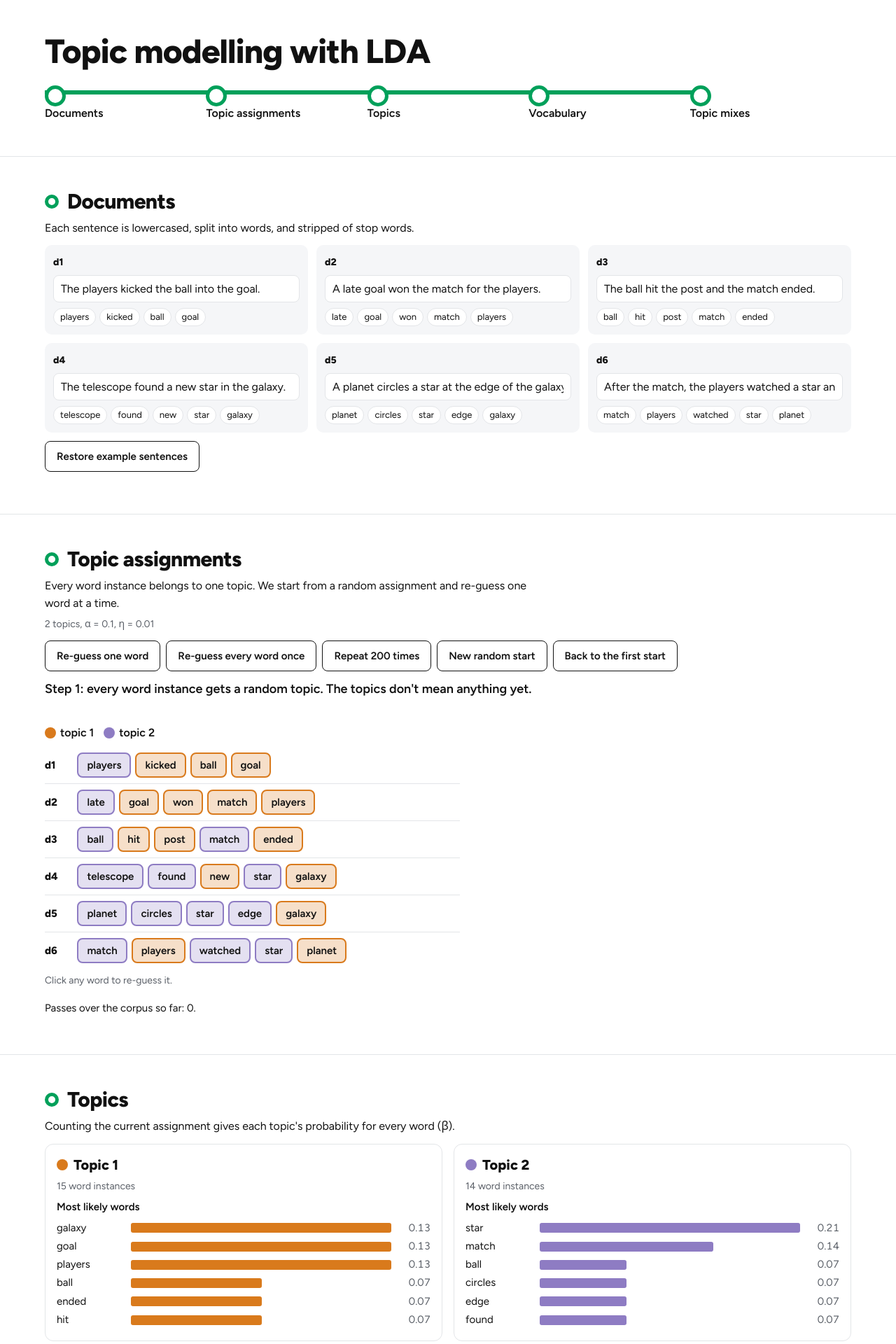
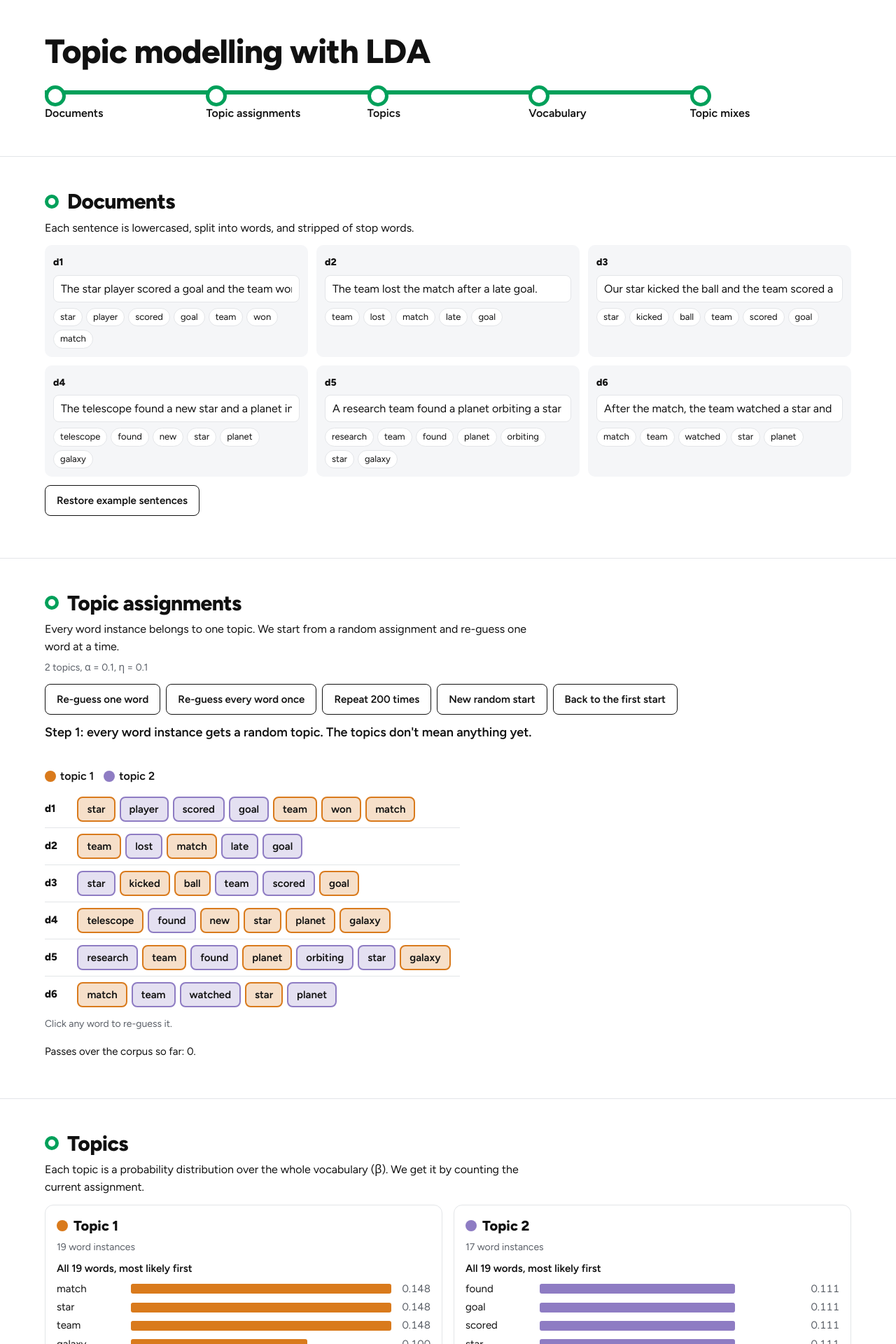
Before and after one commit to bylinina/bylinina.github.io, a Jekyll site: the page lda/index.html, which Jekyll copies as it is, in a window 1280 px wide. Shown: the top 1920 px of the page at 70% size. Built offline with Jekyll 4.4.1, drawn with Linux system fonts in a browser that asks for light colours; some of the changed text lies outside the part shown.

Commit message:
lda: new example sentences with shared words, full topic distributions, two-sided vocabulary chart
Co-Authored-By: Claude Opus 5.5 <noreply@anthropic.com>
Claude-Session: https://claude.ai/code/session_01H9RS3KX8iY5wkVx7ucyMEs

```diff
--- a/lda/index.html
+++ b/lda/index.html
@@ -82,10 +82,16 @@ td.tp{font-weight:800;white-space:nowrap}
 .stack{display:flex;height:30px;border-radius:6px;overflow:hidden;background:var(--panel)}
 .seg2{display:flex;align-items:center;justify-content:center;font-size:14px;font-weight:600;color:var(--ink);background:color-mix(in srgb,var(--c) 45%,var(--bg));border-right:2px solid var(--bg);white-space:nowrap;overflow:hidden;transition:width .25s}
 .seg2:last-child{border-right:0}
-.vocab{display:grid;grid-template-columns:repeat(auto-fill,minmax(min(100%,300px),1fr));gap:8px 28px;margin-top:12px}
-.vrow{display:grid;grid-template-columns:6.5em minmax(0,1fr);gap:8px;align-items:center}
-.vw{font-size:15px}
-.vrow .stack{height:26px}
+.fly{max-width:860px;margin-top:12px}
+.frow{display:grid;grid-template-columns:3.6em minmax(0,1fr) 7.5em minmax(0,1fr) 3.6em;gap:8px;align-items:center;font-size:15px;min-height:28px}
+.frow.head{font-weight:600;border-bottom:1px solid var(--rule);padding-bottom:6px;margin-bottom:4px}
+.frow .l{display:flex;justify-content:flex-end}
+.frow .w2{text-align:center}
+.frow .t{height:14px;border-radius:3px}
+.frow .v{font-variant-numeric:tabular-nums;color:var(--soft)}
+.frow .v.r{text-align:right}
+.bar.tot{border-top:1px solid var(--rule);padding-top:5px;margin-top:6px;font-weight:600}
+.bar.tot .v{color:var(--ink)}
 .mwords{font-size:14px;color:var(--soft);margin-top:4px;display:flex;flex-wrap:wrap;gap:4px 10px}
 .mwords span{border-bottom:3px solid var(--c);line-height:1.3}
 @media(max-width:900px){.grid2{grid-template-columns:minmax(0,1fr)}.docs{grid-template-columns:repeat(2,minmax(0,1fr))}}
@@ -114,7 +120,7 @@ td.tp{font-weight:800;white-space:nowrap}
 <section class="band" id="assign"><div class="wrap">
 <div class="sh"><span class="dot"></span><h2>Topic assignments</h2></div>
 <p>Every word instance belongs to one topic. We start from a random assignment and re-guess one word at a time.</p>
-<p class="small">2 topics, α = 0.1, η = 0.01</p>
+<p class="small">2 topics, α = 0.1, η = 0.1</p>
 <div class="row">
 <button id="one" type="button">Re-guess one word</button>
 <button id="pass" type="button">Re-guess every word once</button>
@@ -136,14 +142,15 @@ td.tp{font-weight:800;white-space:nowrap}
 
 <section class="band" id="topics"><div class="wrap">
 <div class="sh"><span class="dot"></span><h2>Topics</h2></div>
-<p>Counting the current assignment gives each topic's probability for every word (β).</p>
+<p>Each topic is a probability distribution over the whole vocabulary (β). We get it by counting the current assignment.</p>
 <div class="cards" id="topicCards"></div>
+<p class="small">Words with no instances in a topic still get a small probability, because η is added to every count.</p>
 </div></section>
 
 <section class="band" id="vocab"><div class="wrap">
 <div class="sh"><span class="dot"></span><h2>Vocabulary</h2></div>
-<p>How the instances of each word are split across topics.</p>
-<div class="vocab" id="vocabList"></div>
+<p>Every word's probability under topic 1 and under topic 2.</p>
+<div class="fly" id="vocabList"></div>
 </div></section>
 
 <section class="band" id="mixes"><div class="wrap">
@@ -155,9 +162,9 @@ td.tp{font-weight:800;white-space:nowrap}
 
 <script>
 {
-const EX=["The players kicked the ball into the goal.","A late goal won the match for the players.","The ball hit the post and the match ended.","The telescope found a new star in the galaxy.","A planet circles a star at the edge of the galaxy.","After the match, the players watched a star and a planet."];
+const EX=["The star player scored a goal and the team won the match.","The team lost the match after a late goal.","Our star kicked the ball and the team scored a goal.","The telescope found a new star and a planet in the galaxy.","A research team found a planet orbiting a star in a galaxy.","After the match, the team watched a star and a planet."];
 const STOP=["a","an","the","is","of","to","on","for","and","in","into","at","by","with","this","that","it","its","my","our","after","as","from","was","were","be","are","has","have","had","we","they","he","she","his","her","their"];
-const ALPHA=0.1,ETA=0.01,FIRST=3,RUNS=200;
+const ALPHA=0.1,ETA=0.1,FIRST=28,RUNS=200;
 const COL=["var(--t0)","var(--t1)"];
 const K=2;
 let docs=EX.slice(),V=[],W=[],TOK=[],Z=[],ndk=[],nkw=[],nk=[],seed=FIRST,rng=null,ptr=0,pass=0,lastChanged=null,calc=null,cur=null,timer=null;
@@ -233,22 +240,26 @@ function drawCalc(){
   <p class="drawn">Drawn: <span class="key"><span class="swatch" style="background:${COL[neu]}"></span>topic ${neu+1}</span></p>
   <p class="small">The chances are in proportion to (first count) × (second count). α and η are added to the counts first, so no chance is ever exactly zero.</p>`;
 }
-function bars(list,max,col){return list.map(([w,v])=>`<div class="bar"><span>${esc(w)}</span><span class="t" style="width:${Math.max(2,100*v/max)}%;background:${col}"></span><span class="v">${v.toFixed(2)}</span></div>`).join("")}
+const beta=k=>V.map((_,i)=>(nkw[k][i]+ETA)/(nk[k]+V.length*ETA));
+function bars(list,max,col){return list.map(([w,v])=>`<div class="bar"><span>${esc(w)}</span><span class="t" style="width:${Math.max(1,100*v/max)}%;background:${col}"></span><span class="v">${v.toFixed(3)}</span></div>`).join("")}
 function drawTopics(){
   if(!TOK.length){$("topicCards").innerHTML="";return}
-  $("topicCards").innerHTML=[...Array(K)].map((_,k)=>{
-    const b=V.map((w,i)=>[w,(nkw[k][i]+ETA)/(nk[k]+V.length*ETA)]).filter(x=>x[1]>=0.01).sort((a,c)=>c[1]-a[1]||a[0].localeCompare(c[0])).slice(0,6);
-    const m=Math.max(...b.map(x=>x[1]),0.0001);
+  const B=[...Array(K)].map((_,k)=>beta(k)),max=Math.max(...B.flat());
+  $("topicCards").innerHTML=B.map((b,k)=>{
+    const list=V.map((w,i)=>[w,b[i]]).sort((a,c)=>c[1]-a[1]||a[0].localeCompare(c[0]));
     return `<div class="card"><h3><span class="swatch" style="background:${COL[k]}"></span>Topic ${k+1}</h3>
     <p class="small" style="margin:0">${pl(nk[k],"word instance")}</p>
-    <p class="sub">Most likely words</p><div class="bars">${b.length?bars(b,m,COL[k]):'<p class="small">No words in this topic right now.</p>'}</div></div>`;
+    <p class="sub">All ${V.length} words, most likely first</p><div class="bars">${bars(list,max,COL[k])}
+    <div class="bar tot"><span>total</span><span></span><span class="v">${b.reduce((a,c)=>a+c,0).toFixed(3)}</span></div></div></div>`;
   }).join("");
 }
 function drawVocab(){
   if(!TOK.length){$("vocabList").innerHTML="";return}
-  const n=V.map((_,i)=>nkw.map(r=>r[i])),tot=n.map(r=>r.reduce((a,b)=>a+b,0));
-  const order=V.map((_,i)=>i).sort((a,b)=>tot[b]-tot[a]||V[a].localeCompare(V[b]));
-  $("vocabList").innerHTML=order.map(i=>`<div class="vrow"><span class="vw">${esc(V[i])}</span><div class="stack" role="img" aria-label="${esc(V[i])}: ${n[i].map((c,k)=>`${c} in topic ${k+1}`).join(", ")}">${n[i].map((c,k)=>c?`<span class="seg2" style="width:${(100*c/tot[i]).toFixed(1)}%;--c:${COL[k]}">${c}</span>`:"").join("")}</div></div>`).join("");
+  const b0=beta(0),b1=beta(1),max=Math.max(...b0,...b1);
+  const lr=V.map((_,i)=>Math.log(b0[i]/b1[i])),order=V.map((_,i)=>i).sort((a,c)=>lr[c]-lr[a]||(b0[c]+b1[c])-(b0[a]+b1[a])||V[a].localeCompare(V[c]));
+  const w=v=>`width:${Math.max(1,100*v/max)}%`;
+  $("vocabList").innerHTML=`<div class="frow head"><span></span><span class="l"><span class="key">topic 1<span class="swatch" style="background:${COL[0]}"></span></span></span><span class="w2">word</span><span><span class="key"><span class="swatch" style="background:${COL[1]}"></span>topic 2</span></span><span></span></div>`+
+  order.map(i=>`<div class="frow" role="img" aria-label="${esc(V[i])}: ${b0[i].toFixed(3)} under topic 1, ${b1[i].toFixed(3)} under topic 2"><span class="v r">${b0[i].toFixed(3)}</span><span class="l"><span class="t" style="${w(b0[i])};background:${COL[0]}"></span></span><span class="w2">${esc(V[i])}</span><span><span class="t" style="${w(b1[i])};background:${COL[1]};display:block"></span></span><span class="v">${b1[i].toFixed(3)}</span></div>`).join("");
 }
 function drawMixes(){
   if(!TOK.length){$("mixList").innerHTML="";return}
```
